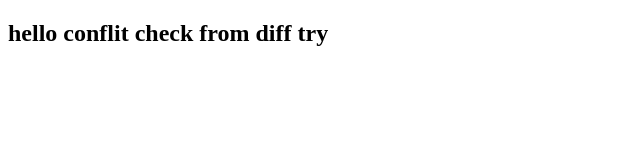
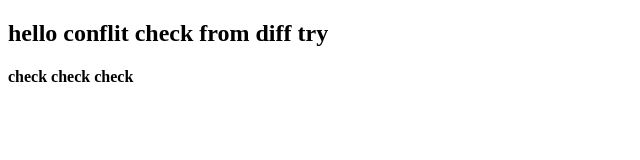
Before and after one commit to 1mohmadzaid/practice-git, a plain HTML site: page hey.html in a window 1280 px wide. Shown: the whole page, without its empty margins (0-640 px from the left). Drawn offline with Linux system fonts and the light colour scheme.

Commit message:
add check line

```diff
--- a/hey.html
+++ b/hey.html
@@ -8,5 +8,6 @@
 <body>
 
 	<h2>  hello conflit check from diff try </h2>
+	<h4> check check check </h4>
 </body>
 </html>
```
